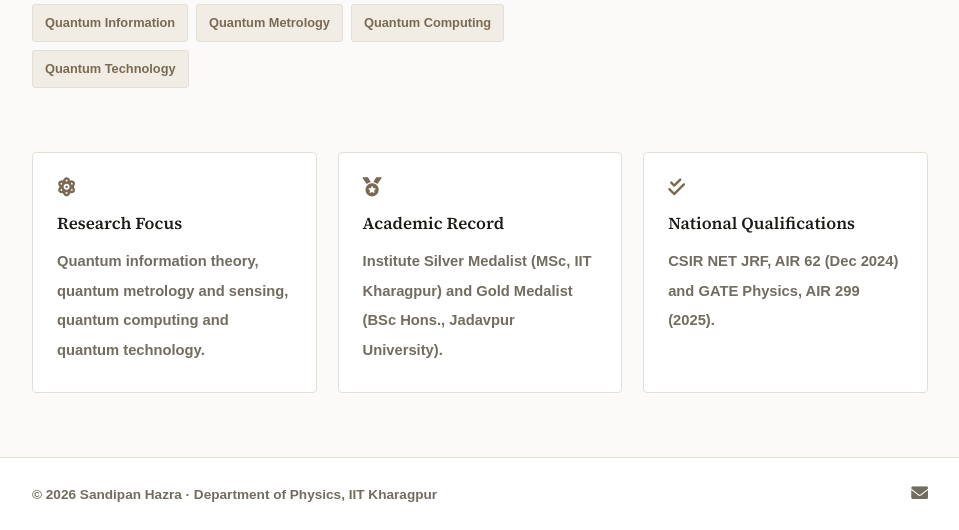
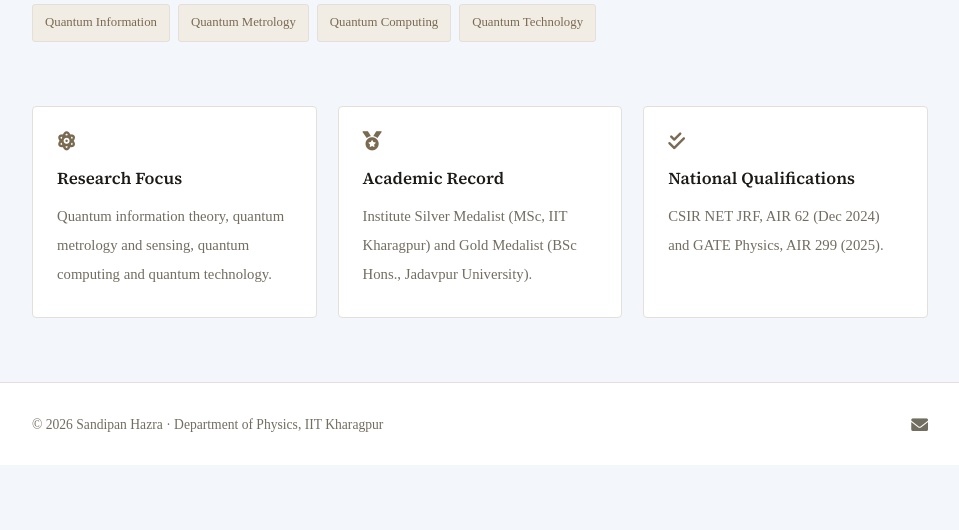
Before and after one commit to sandipanhazraphysics/sandipanhazra, a plain HTML site: page index.html in a window 1280 px wide. Shown: the part 444-974 px from the top of the page, without its empty margins (160-1119 px from the left). After the commit the page ends 909 px from the top, so only its background shows below. Drawn offline with Linux system fonts and the light colour scheme.

Commit message:
Update index.html

```diff
--- a/index.html
+++ b/index.html
@@ -24,15 +24,24 @@
   *{margin:0;padding:0;box-sizing:border-box;}
 
   body{
-    background:var(--bg);
-    color:var(--text);
-    font-family:'ED Garamont', sans-serif;
-    font-weight:600;
+
+    font-family:"EB Garamond",serif;
+
+    font-size:22px;
+
+    font-weight:400;
+
     line-height:2;
-    min-height:100vh;
+
+    color:#27210E;
+
+    background:#F3F6FA;
+
+        min-height:100vh;
     display:flex;
     flex-direction:column;
-  }
+}
+
 
   main{flex:1;}
   a{text-decoration:none;color:inherit;}
```
